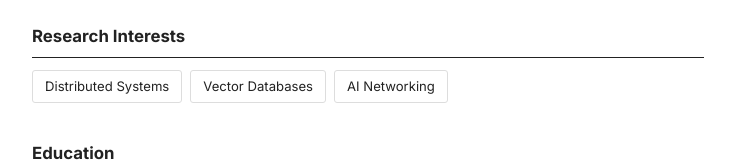
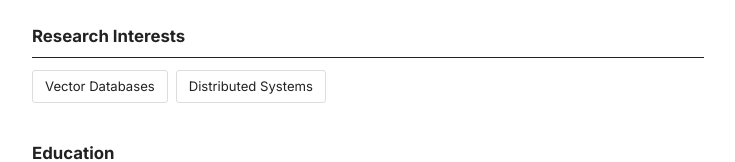
Before and after one commit to nagaeng/nagaeng.github.io, a plain HTML site: page index.html in a window 1280 px wide. Shown: the part 225-387 px from the top of the page, without its empty margins (272-1007 px from the left). Drawn offline with Linux system fonts and the light colour scheme.

Commit message:
Update index.html

```diff
--- a/index.html
+++ b/index.html
@@ -69,9 +69,8 @@
 
 <h2>Research Interests</h2>
 <div class="tags">
+  <span class="tag">Vector Databases</span>
   <span class="tag">Distributed Systems</span>
-  <span class="tag">Vector Databases</span>
-  <span class="tag">AI Networking</span>
 </div>
 
 <h2>Education</h2>
```
